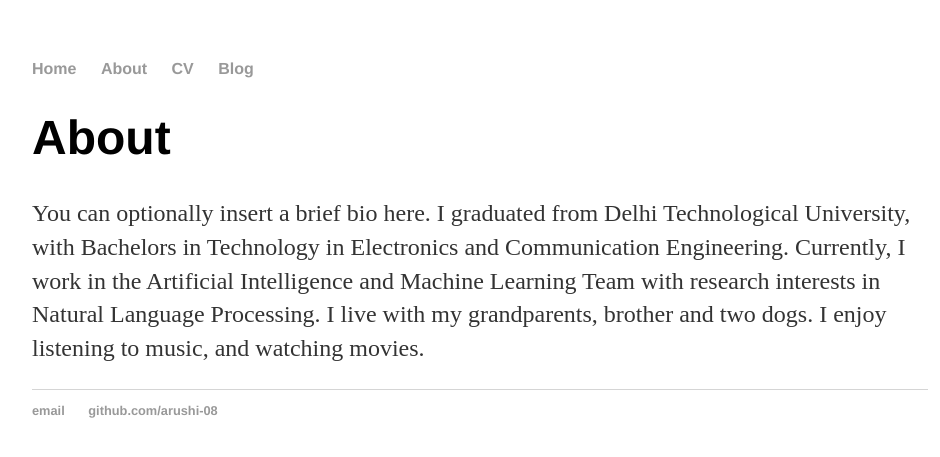
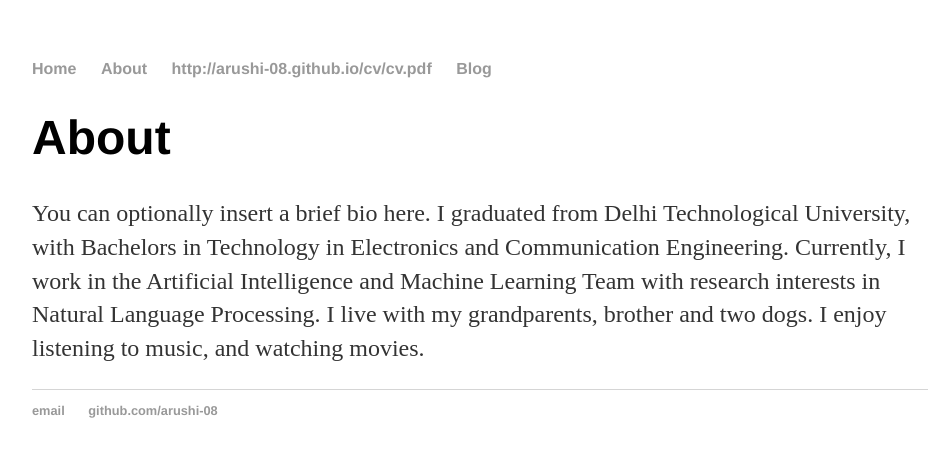
Before and after one commit to arushi-08/arushi-08.github.io, a Jekyll site: the page built from about/index.html, in a window 1280 px wide. Shown: the top 457 px of the page, without its empty margins (160-1100 px from the left). Built offline with Jekyll 4.4.1, drawn with Linux system fonts in a browser that asks for light colours; part of the change alters nothing that is shown.

Commit message:
Update default.html

```diff
--- a/_layouts/default.html
+++ b/_layouts/default.html
@@ -13,7 +13,7 @@
 <ul>
 <li><a href="/">Home</a></li>
 <li><a href="/about">About</a></li>
-<li><a href="/cv">CV</a></li>
+<li><a href='http://arushi-08.github.io/cv/cv.pdf'>http://arushi-08.github.io/cv/cv.pdf</a></li>
 <li><a href="/blog">Blog</a></li>
 </ul>
     </nav>
```
